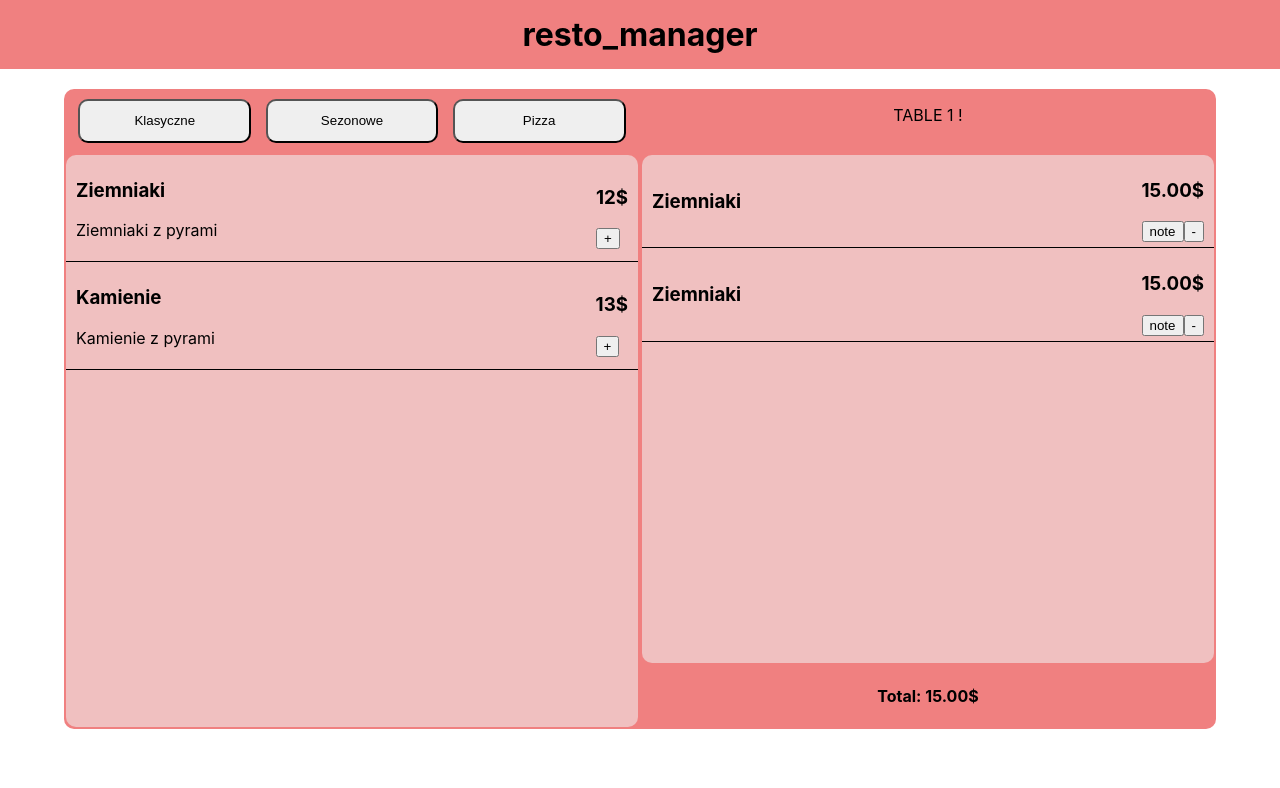
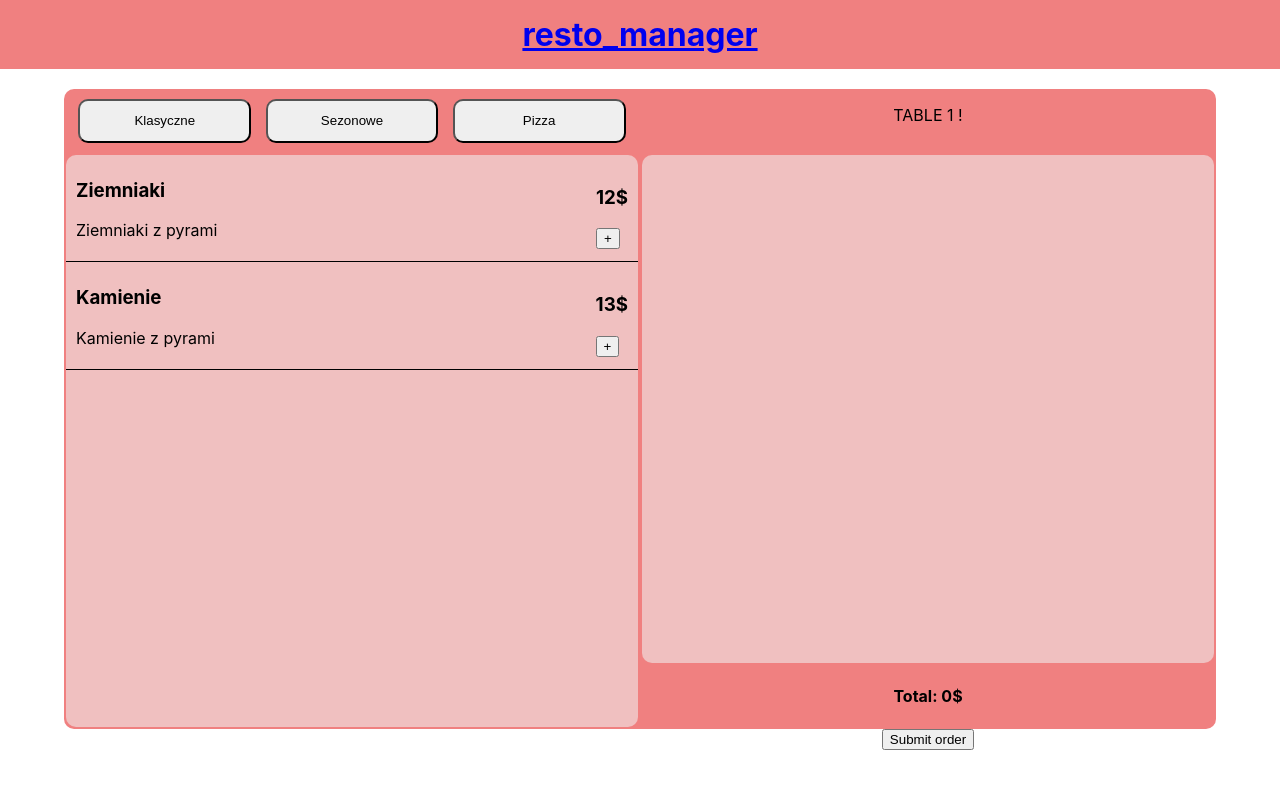
Before and after one commit to ant-st/restomanager, a React (Create React App) app: page /tables/1 in a window 1280 px wide. Shown: the top 788 px of the page. Built offline with nearby package versions, Linux system fonts and the light colour scheme.

Commit message:
Submitting orders is working, orders are saved in store and can be returned to.

```diff
--- a/src/Root/root.js
+++ b/src/Root/root.js
@@ -1,11 +1,11 @@
-import {Outlet} from "react-router-dom";
+import {Link, Outlet} from "react-router-dom";
 import './root.css'
 
 export const Root = () => {
     return (
         <div className="App">
             <header>
-            <h1>resto_manager</h1>
+                <Link to="/"><h1>resto_manager</h1></Link>
             </header>
             <section className="content">
                 <Outlet/>
--- a/src/TableScreen/tablescreen.js
+++ b/src/TableScreen/tablescreen.js
@@ -1,16 +1,57 @@
 import {useParams} from "react-router";
 import './tablescreen.css'
-import {useSelector} from "react-redux";
+import {useDispatch, useSelector} from "react-redux";
 import {selectMenus} from "../Menus/menusSlice";
-import {useState} from "react";
+import {useEffect, useState} from "react";
+import {selectTables, submitOrder} from "../Tables/tablesSlice";
 
 export const TableScreen = () => {
+    const dispatch = useDispatch();
+
     let { id } = useParams();
+
     let menus = useSelector(selectMenus);
+    const tables = useSelector(selectTables);
+
     const [currentMenu, setCurrentMenu] = useState(0);
+    const [currentOrder, setCurrentOrder] = useState([]);
+    const [currentSum, setCurrentSum] = useState(0);
+
+
+
+    // Calculating total sum:
+    useEffect( () => {
+        if (currentOrder) setCurrentSum(currentOrder.reduce((sum, current) => sum + Number(current.price),0));
+    },[currentOrder]);
+
+    const fetchTable = () => {
+        console.log('fetching table');
+        for (let i=0; i<tables.length; i++)
+            if (tables[i].id === Number(id)) {
+                setCurrentOrder(tables[i].order);
+            }
+    }
+
+    useEffect(fetchTable, [tables, id])
 
     const handleMenuChange = (id) => {
         setCurrentMenu(id);
+    }
+
+    const handleAddingToOrder = (object) => {
+        if (currentOrder) setCurrentOrder(prev => {
+            return [...prev, {name: object.name, price: object.price, note: ''}]
+        });
+        else setCurrentOrder([{name: object.name, price: object.price, note: ''}])
+    }
+
+    const handleRemoveFromOrder = (object) => {
+        let newOrder = currentOrder.filter((element) => element !== object.menu);
+        setCurrentOrder(newOrder);
+    }
+
+    const handleSubmitOrder = () => {
+        dispatch(submitOrder({id: id, order: currentOrder}));
     }
 
     const renderMenuButtons = (menu) => {
@@ -28,7 +69,23 @@ export const TableScreen = () => {
                 </div>
                 <div className="priceAndButton">
                     <h3>{menu.price}$</h3>
-                    <button>+</button>
+                    <button onClick={() => handleAddingToOrder({name: menu.name, price: menu.price})}>+</button>
+                </div>
+            </div>
+        )
+    }
+
+    const renderOrder = (menu) => {
+        return (
+            <div className="menuPosition">
+                <div className="positionDescription">
+                    <h3>{menu.name}</h3>
+                    <h4>{menu.note}</h4>
+                </div>
+                <div className="priceAndButton">
+                    <h3>{menu.price}$</h3>
+                    <button>note</button>
+                    <button onClick={() => handleRemoveFromOrder({menu})}>-</button>
                 </div>
             </div>
         )
@@ -46,29 +103,11 @@ export const TableScreen = () => {
                 {menus[currentMenu].positions.map(renderMenuPositions)}
             </section>
             <section id="order">
-                <div className="menuPosition">
-                    <div className="positionDescription">
-                        <h3>Ziemniaki</h3>
-                    </div>
-                    <div className="priceAndButton">
-                        <h3>15.00$</h3>
-                        <button>note</button>
-                        <button>-</button>
-                    </div>
-                </div>
-                <div className="menuPosition">
-                    <div className="positionDescription">
-                        <h3>Ziemniaki</h3>
-                    </div>
-                    <div className="priceAndButton">
-                        <h3>15.00$</h3>
-                        <button>note</button>
-                        <button>-</button>
-                    </div>
-                </div>
+                {currentOrder && currentOrder.map(renderOrder)}
             </section>
             <section id="total">
-                <h4>Total: 15.00$</h4>
+                <h4>Total: {currentSum}$</h4>
+                <button onClick={handleSubmitOrder}>Submit order</button>
             </section>
         </div>
     )
--- a/src/Tables/tables.js
+++ b/src/Tables/tables.js
@@ -9,6 +9,7 @@ const renderTable = (table) => {
     return (
         <NavLink to={String(table.id)} className="table">
             <p>{table.name}</p>
+            <p>{table.isServed ? 'Served' : 'Empty'}</p>
         </NavLink>
     )
 }
--- a/src/Tables/tablesSlice.js
+++ b/src/Tables/tablesSlice.js
@@ -2,23 +2,35 @@ import {createSlice} from "@reduxjs/toolkit";
 
 const tablesSlice = createSlice({
     name: 'tables',
-    initialState: [{id: 1, name: 'Stolik 1', order: [], isServed: true}, {id: 2, name: 'Stolik 2', order: [], isServed: false}]
+    initialState: [{id: 1, name: 'Stolik 1', order: [], isServed: false}, {id: 2, name: 'Stolik 2', order: [], isServed: false}]
     ,
     reducers: {
         addTable: (state, action) => {
             state.push(action.payload);
         },
+        submitOrder: (state, action) => {
+            console.log('submitting order');
+            for (let i=0;i<state.length;i++) {
+                if (state[i].id === Number(action.payload.id)) {
+                    console.log('order submitted!');
+                    state[i].order = action.payload.order;
+                    state[i].isServed = true;
+                }
+            }
+        }
 
     }
 });
 
 export const selectTables = (state) => {
-    console.log(state.tables);
     return state.tables;
 };
 
+
+
 export const {
-    addTable
+    addTable,
+    submitOrder
 } = tablesSlice.actions;
 
 export default tablesSlice.reducer;
```
